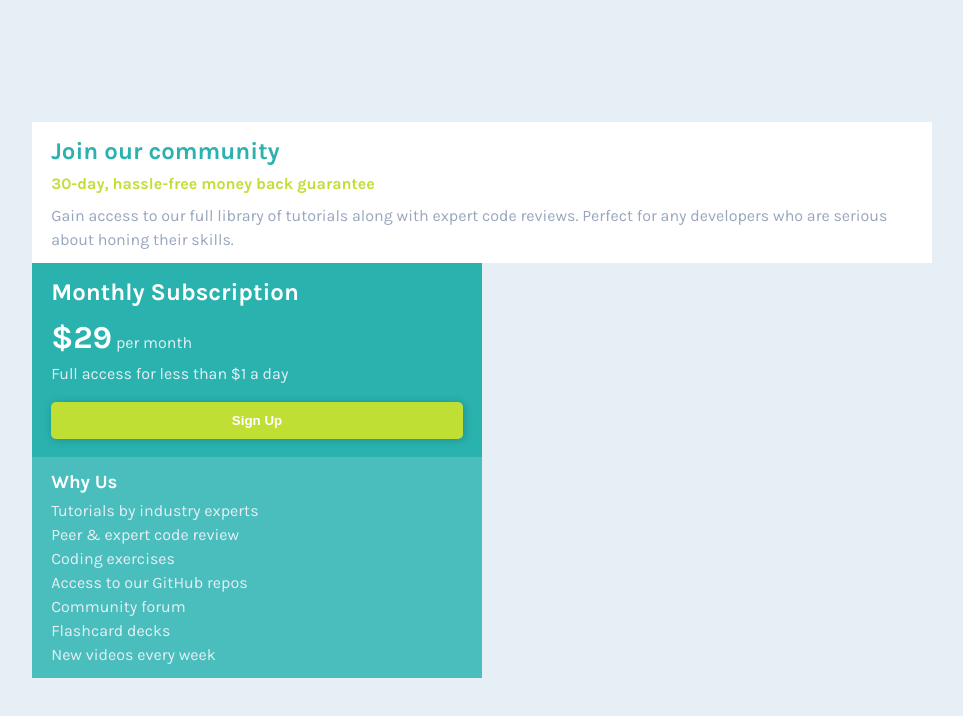
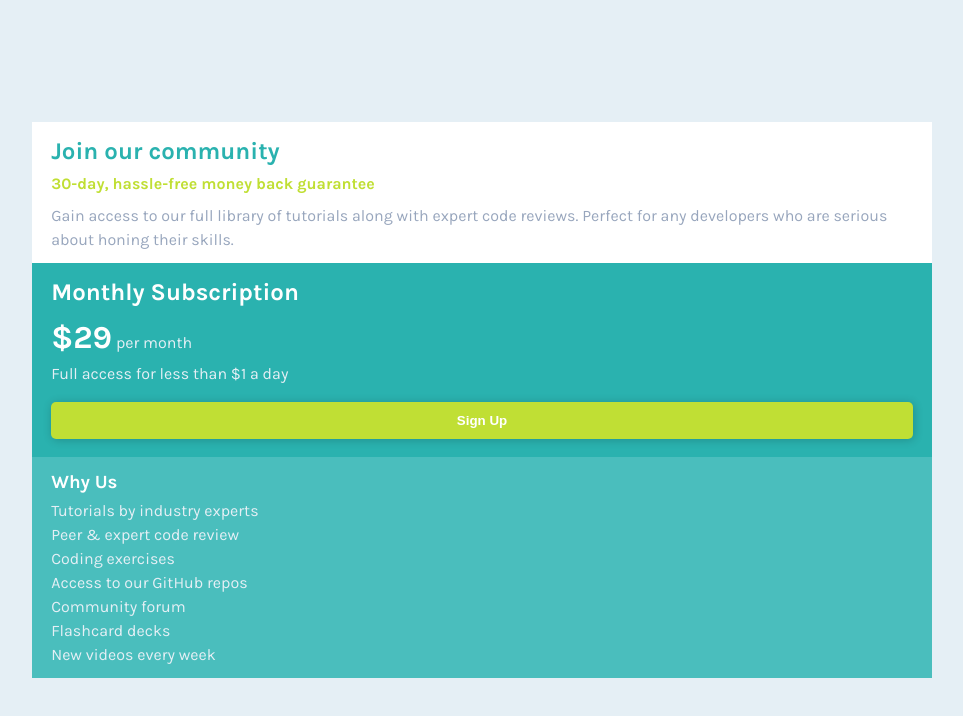
Before and after one commit to hassanmoaa/Single-Price-Grid-FrontEndMentor, a plain HTML site: page index.html in a window 1280 px wide. Shown: the whole page, without its empty margins (158-1121 px from the left). Drawn offline with Linux system fonts and the light colour scheme.

Commit message:
updated minor bug

```diff
--- a/index.css
+++ b/index.css
@@ -33,7 +33,7 @@ body {
     max-width: 375px;
 
     grid-template-columns: 1fr;
-    grid-template-rows: repeat(3, 1fr);
+    /*grid-template-rows: repeat(3, 1fr);*/
 
     margin: 0 2rem;
 }
@@ -122,11 +122,10 @@ h1, h2, h3 {
         max-width: 900px;
 
         grid-template-columns: repeat(2, 1fr);
-        grid-template-rows: repeat(2, 1fr);
+
         grid-template-areas:
         "c c"
         "s f";
-        justify-content: center;
     }
 
     .community {
@@ -136,12 +135,10 @@ h1, h2, h3 {
     .subscription {
         grid-area: s;
 
-        width: 50%;
     }
 
     .footer {
         grid-area: f;
 
-        width: 50%;
     }
 }
```
